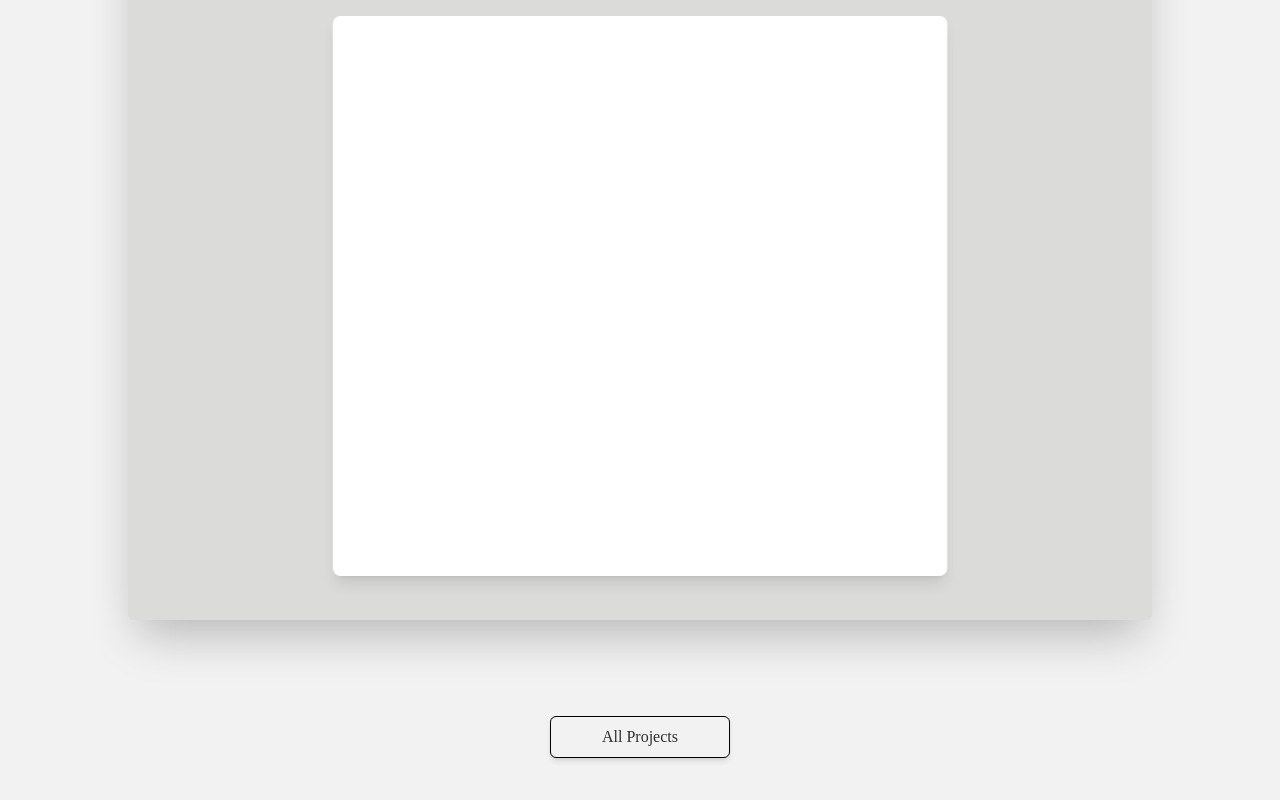
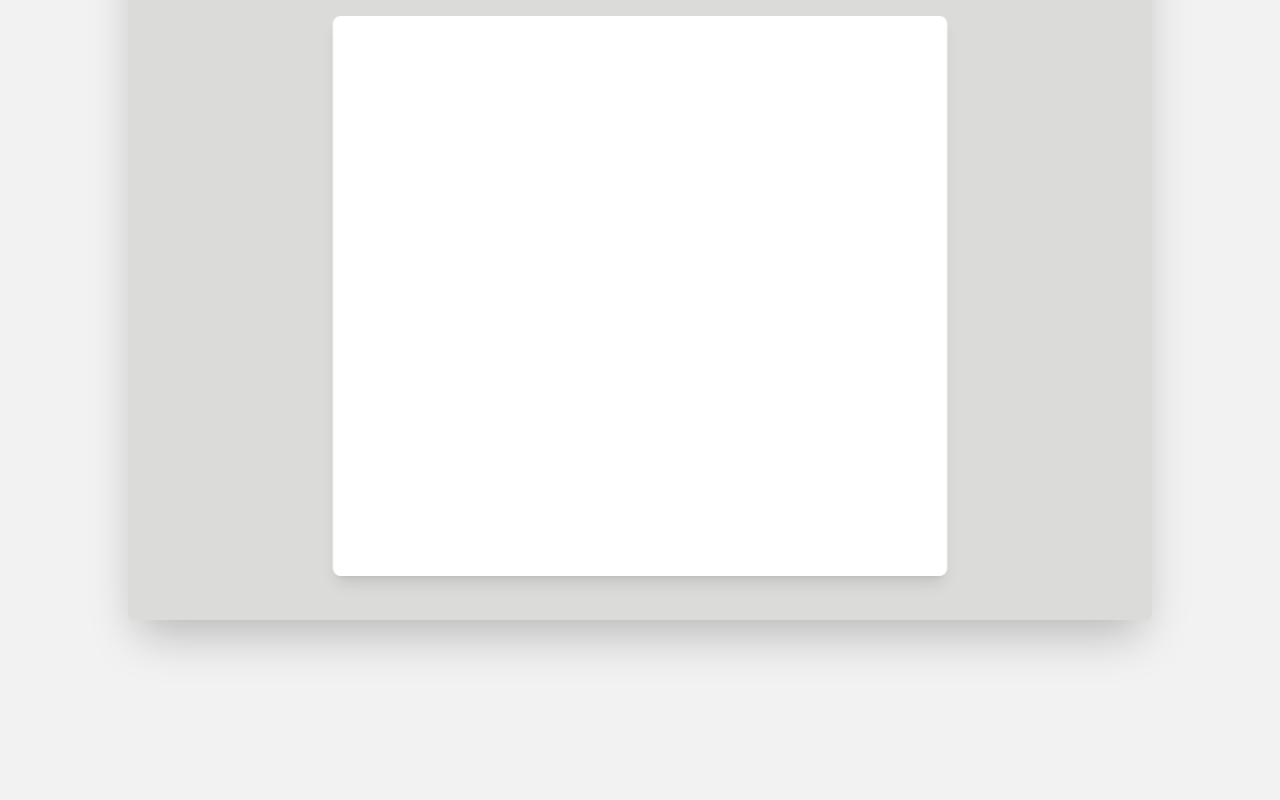
Before and after one commit to HemanthR04/studio-penseive, a Next.js app: page / in a window 1280 px wide. Shown: the part 4000-4800 px from the top of the page. After the commit the page ends 4620 px from the top, so only its background shows below. Built offline with nearby package versions, Linux system fonts and the light colour scheme; a web font is replaced by a local one.

Commit message:
changes to work

```diff
--- a/components/Work.tsx
+++ b/components/Work.tsx
@@ -66,14 +66,7 @@ const Work = () => {
 
 
       </div>
-      <div>
 
-      <div className="w-[180px] text-center font-Switzer border-black rounded-md mx-auto my-24 shadow-md h-full px-4 py-2 border-[1px] text-secondary bg-primary">
-        <button>
-            All Projects
-        </button>
-      </div>
-      </div>
     </>
   );
 };
```
